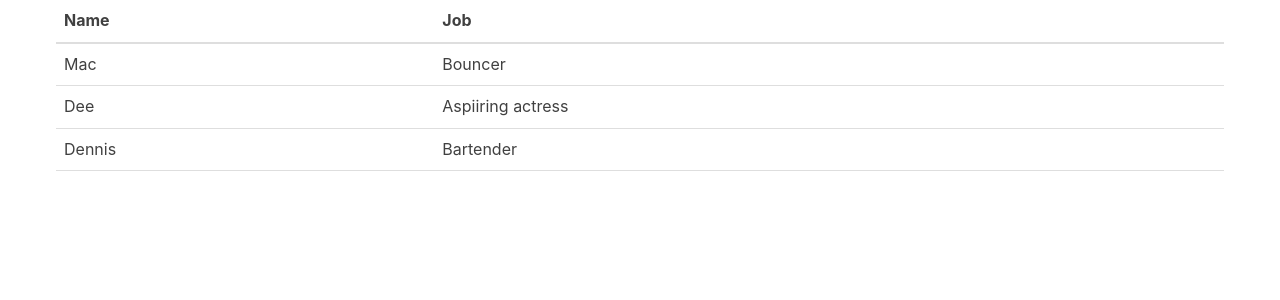
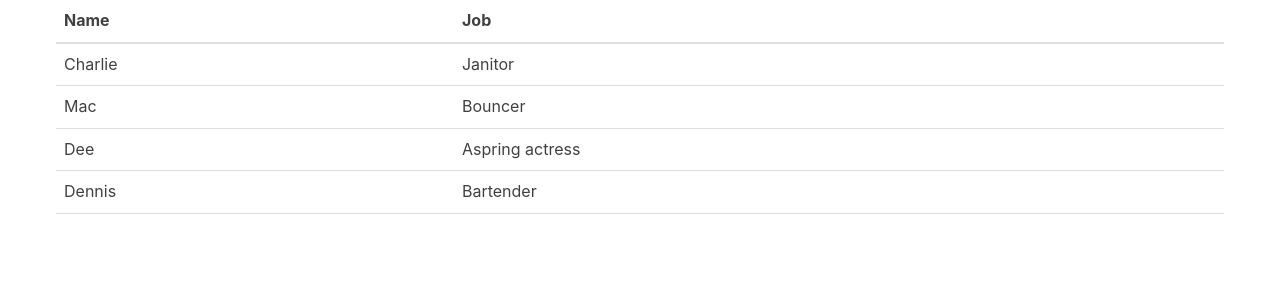
Before and after one commit to Henrique-Temponi/react-app, a React (Create React App) app: page / in a window 1280 px wide. Shown: the top 300 px of the page. Built offline with nearby package versions, Linux system fonts and the light colour scheme.

Commit message:
Add props

```diff
--- a/src/App.js
+++ b/src/App.js
@@ -3,9 +3,29 @@ import Table from './Table'
 
 class App extends Component {
     render () {
+
+        const characters = [
+            {
+                name: 'Charlie',
+                job: 'Janitor',
+            },
+            {
+                name: 'Mac',
+                job: 'Bouncer',
+            },
+            {
+                name: 'Dee',
+                job: 'Aspring actress',
+            },
+            {
+                name: 'Dennis',
+                job: 'Bartender',
+            },
+        ]
+
         return (
         <div className="container">
-            <Table />
+            <Table characterData={characters} />
         </div>
         );
     }
--- a/src/Table.js
+++ b/src/Table.js
@@ -11,31 +11,27 @@ const TableHeader = () => {
     );
 }
 
-const TableBody = () => {
-    return (
-        <tbody>
-            <tr>
-                <td>Mac</td>
-                <td>Bouncer</td>
+const TableBody = (props) => {
+    const rows = props.characterData.map((row, index) => {
+        return (
+            <tr key={index}>
+                <td>{row.name}</td>
+                <td>{row.job}</td>
             </tr>
-            <tr>
-                <td>Dee</td>
-                <td>Aspiiring actress</td>
-            </tr>
-            <tr>
-                <td>Dennis</td>
-                <td>Bartender</td>
-            </tr>
-        </tbody>
-    );
+        )
+    })
+
+    return <tbody>{rows}</tbody>
 }
 
 class Table extends Component {
     render() {
+        const {characterData} = this.props;
+
         return (
             <table>
                 <TableHeader />
-                <TableBody />
+                <TableBody characterData={characterData} />
             </table>
         )
     }
```
